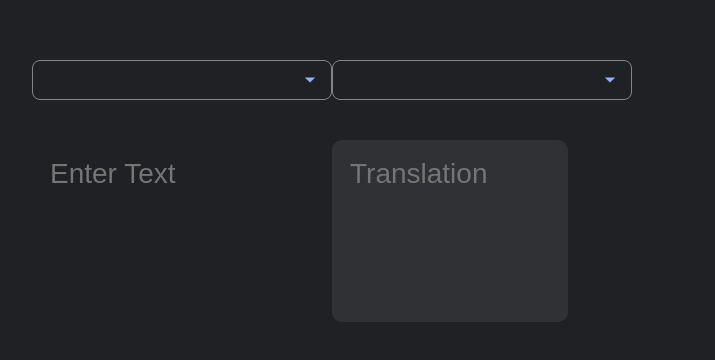
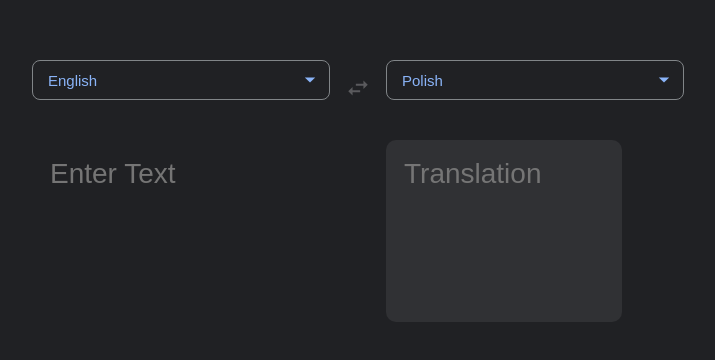
Before and after one commit to ashleighpresley/google-translate-clone, a React (Create React App) app: page / in a window 1280 px wide. Shown: the part 160-520 px from the top of the page, without its empty margins (282-997 px from the left). Built offline with nearby package versions, Linux system fonts and the light colour scheme.

Commit message:
Setup for swap languages on arrow click

```diff
--- a/src/App.js
+++ b/src/App.js
@@ -1,13 +1,25 @@
+import { useState } from "react";
+
 import Arrows from "./components/Arrows";
 import Button from "./components/Button";
 import Modal from "./components/Modal";
 import TextBox from "./components/TextBox";
 
 function App() {
+  const [inputLanguage, setInputLanguage] = useState("English");
+  const [outputLanguage, setOutputLanguage] = useState("Polish");
+  const handleClick = () => {
+    setInputLanguage(outputLanguage);
+    setOutputLanguage(inputLanguage);
+  };
+
   return (
     <div className="app">
-      <TextBox style={`input`} />
-      <TextBox style={`output`} />
+      <TextBox selectedLanguage={inputLanguage} style={`input`} />
+      <div className="arrow-container" onClick={handleClick}>
+        <Arrows />
+      </div>
+      <TextBox selectedLanguage={outputLanguage} style={`output`} />
     </div>
   );
 }
--- a/src/components/Arrows.js
+++ b/src/components/Arrows.js
@@ -1,5 +1,13 @@
 function Arrows() {
-  return <div>Arrows</div>;
+  return (
+    <svg
+      focusable="false"
+      xmlns="http://www.w3.org/2000/svg"
+      viewBox="0 0 24 24"
+    >
+      <path d="M6.99 11L3 15l3.99 4v-3H14v-2H6.99v-3zM21 9l-3.99-4v3H10v2h7.01v3L21 9z"></path>
+    </svg>
+  );
 }
 
 export default Arrows;
--- a/src/components/SelectDropDown.js
+++ b/src/components/SelectDropDown.js
@@ -1,7 +1,7 @@
-function SelectDropDown() {
+function SelectDropDown({ selectedLanguage }) {
   return (
     <div className="select-drop-down">
-      <input type="text" />
+      <input type="text" value={selectedLanguage} />
       <div className="down-arrow">
         <svg
           focusable="false"
--- a/src/components/TextBox.js
+++ b/src/components/TextBox.js
@@ -1,9 +1,9 @@
 import SelectDropDown from "./SelectDropDown";
 
-function TextBox({ style }) {
+function TextBox({ style, selectedLanguage }) {
   return (
     <div className={style}>
-      <SelectDropDown />
+      <SelectDropDown selectedLanguage={selectedLanguage} />
       <textarea
         placeholder={style === "input" ? "Enter Text" : "Translation"}
         disabled={style === "output"}
--- a/src/index.css
+++ b/src/index.css
@@ -68,3 +68,12 @@
   height: 26px;
   fill: #8ab4f8;
 }
+.arrow-container {
+  padding: 15px;
+}
+
+.arrow-container svg {
+  width: 26px;
+  height: 26px;
+  fill: #5a5a5d;
+}
```
